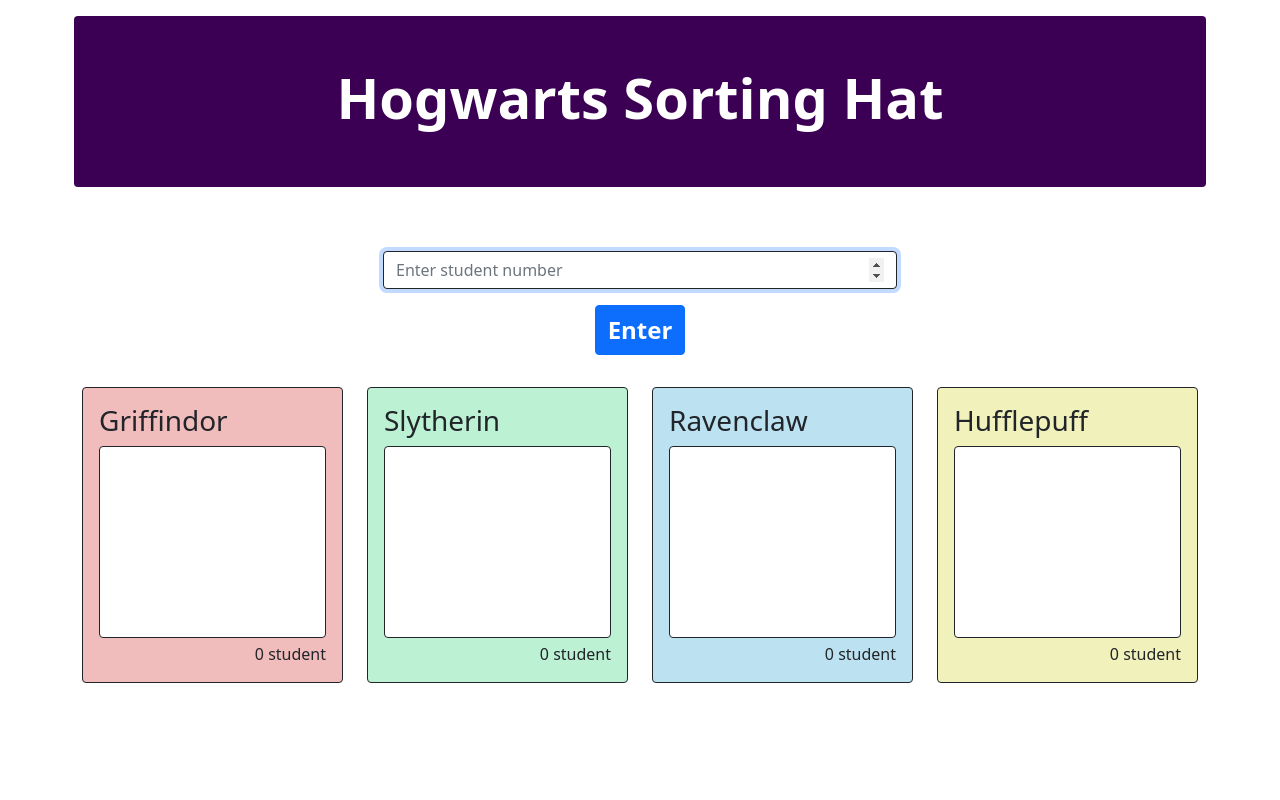
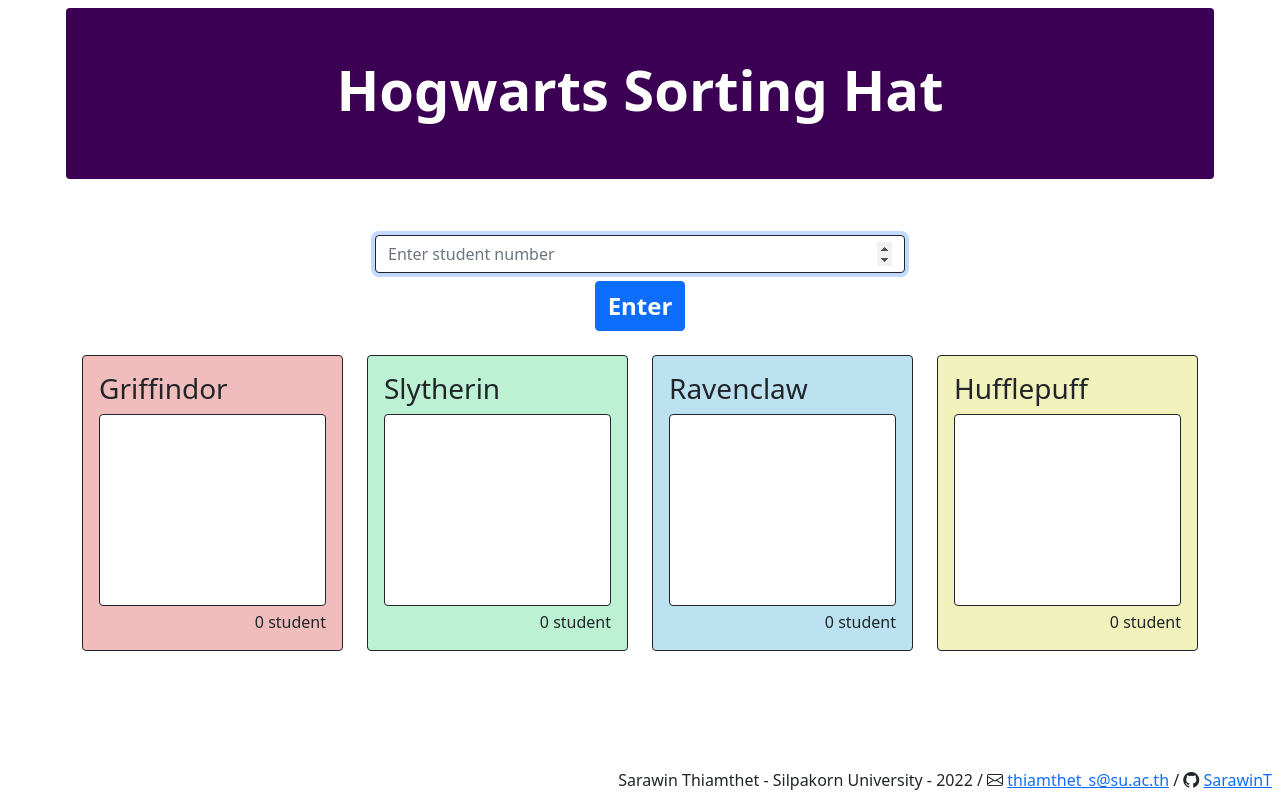
Before and after one commit to SarawinT/SortingHat, a website: page www/index.html in a window 1280 px wide. Drawn offline with nearby package versions, Linux system fonts and the light colour scheme.

Commit message:
Adding footer

```diff
--- a/www/index.html
+++ b/www/index.html
@@ -21,7 +21,7 @@
 
 <body>
 
-    <div class="container p-3">
+    <div class="container p-2">
         <center>
             <div class="row rounded mb-5" style="background-color: rgb(59, 0, 83);">
                 <h1 class="p-5 fw-bold display-4" style="color: white;">
@@ -30,7 +30,7 @@
             </div>
 
             <div class="container" id="student_number_div">
-                <div class="row p-3">
+                <div class="row p-2">
                     <div class="col"></div>
                     <div class="col-6">
                         <input type="number" class="form-control border-dark" placeholder="Enter student number"
@@ -44,7 +44,7 @@
             <h3 id="number-of-student-text" hidden></h3>
 
             <div class="container" id="student_name_div" hidden>
-                <div class="row p-3">
+                <div class="row p-2">
                     <div class="col"></div>
                     <div class="col-6">
                         <input type="text" class="form-control border-dark"
@@ -133,6 +133,11 @@
 
     </div>
 
+    <div class="m-2" style="position: fixed; bottom: 0; right: 0;">Sarawin Thiamthet - Silpakorn University - 2022 / <i
+            class="bi bi-envelope"> </i> <a href="mailto: thiamthet_s@su.ac.th">thiamthet_s@su.ac.th</a> / <i
+            class="bi bi-github"></i> <a href="https://github.com/SarawinT" target="_blank">SarawinT</a>
+    </div>
+
 
     <script src="https://cdn.jsdelivr.net/npm/bootstrap@5.0.2/dist/js/bootstrap.bundle.min.js"
         integrity="sha384-MrcW6ZMFYlzcLA8Nl+NtUVF0sA7MsXsP1UyJoMp4YLEuNSfAP+JcXn/tWtIaxVXM"
@@ -140,4 +145,6 @@
 
 </body>
 
+
+
 </html>
```
